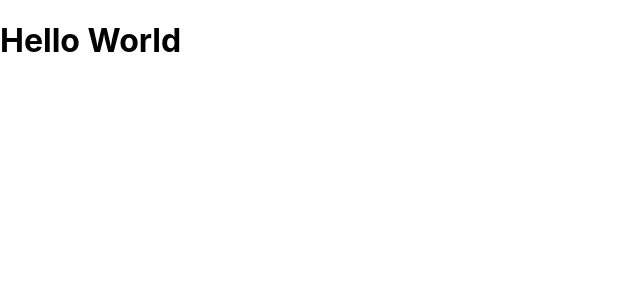
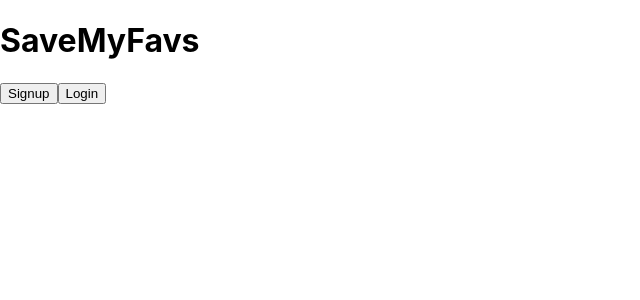
Before and after one commit to KevinKipkoechMutai/SaveMyFavs_Project, a React (Create React App) app in the folder client/: page / in a window 1280 px wide. Shown: the top 300 px of the page, without its empty margins (0-640 px from the left). Built offline with nearby package versions, Linux system fonts and the light colour scheme.

Commit message:
curate the taskbar

```diff
--- a/client/src/App.js
+++ b/client/src/App.js
@@ -1,9 +1,12 @@
 
 import React from 'react'
+import Navbar from './Navbar';
 
 function App() {
   return (
-    <h1>Hello World</h1>
+    <div>
+      <Navbar />
+    </div>
   );
 }
 
--- /dev/null
+++ b/client/src/Navbar.js
@@ -0,0 +1,12 @@
+import React from "react";
+export default function Navbar() {
+    return (
+        <header>
+            <h1>SaveMyFavs</h1>
+            <nav>
+                <button>Signup</button>
+                <button>Login</button>
+            </nav>
+        </header>
+    )
+}
```
